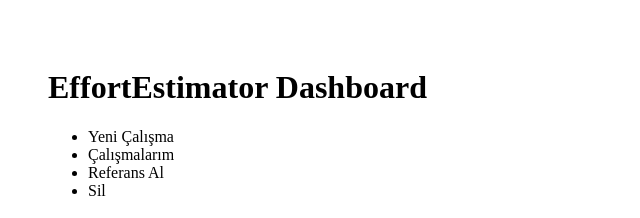
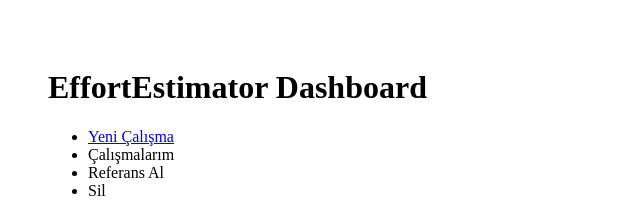
Before and after one commit to ufukturcan-ntt/effortestimator, a Next.js app: page /dashboard in a window 1280 px wide. Shown: the top 218 px of the page, without its empty margins (0-640 px from the left). Built offline with nearby package versions, Linux system fonts and the light colour scheme.

Commit message:
Add new project link

```diff
--- a/app/dashboard/page.tsx
+++ b/app/dashboard/page.tsx
@@ -4,7 +4,7 @@ export default function DashboardPage() {
       <h1>EffortEstimator Dashboard</h1>
 
       <ul>
-        <li>Yeni Çalışma</li>
+        <li><a href="/project/new">Yeni Çalışma</a></li>
         <li>Çalışmalarım</li>
         <li>Referans Al</li>
         <li>Sil</li>
```
